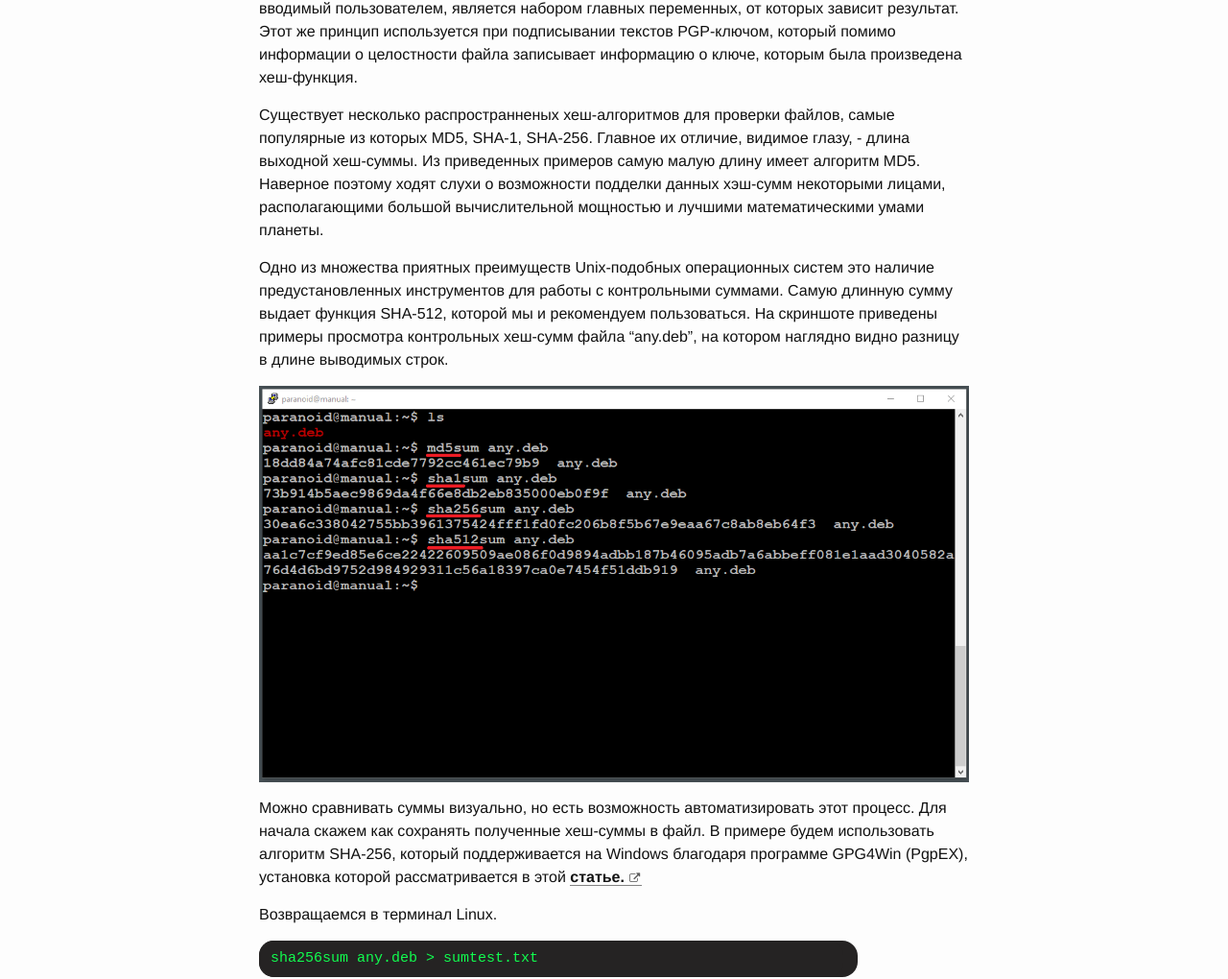
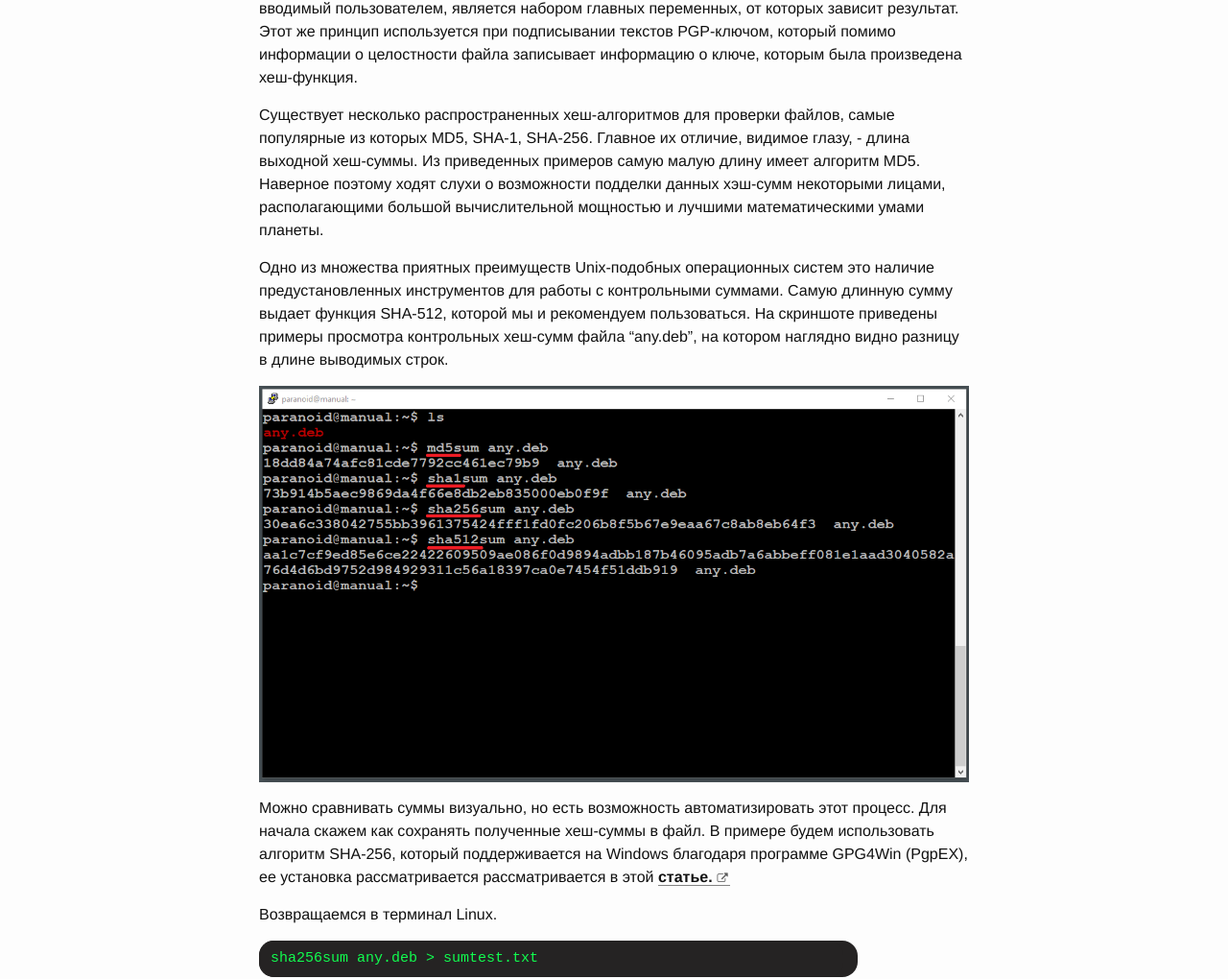
Before and after one commit to 2b7E1n6D0e5R7/2b7E1n6D0e5R7.github.io, a Jekyll site: the page built from _posts/2019-12-17-hash-sums.md, in a window 1280 px wide and 1400 px high, scrolled down 377 px. Shown: the part 149-1169 px from the top of the window at 96% size. Built offline with Jekyll 4.4.1, drawn with Linux system fonts in a browser that asks for light colours; some of the changed text lies outside the part shown.

Commit message:
Update 2019-12-17-hash-sums.md

```diff
--- a/_posts/2019-12-17-hash-sums.md
+++ b/_posts/2019-12-17-hash-sums.md
@@ -11,13 +11,13 @@
 
 Для наглядности эту сложную процедуру можно сравнить с решением уравнения, где пароль, вводимый пользователем, является набором главных переменных, от которых зависит результат. Этот же принцип используется при подписывании текстов PGP-ключом, который помимо информации о целостности файла записывает информацию о ключе, которым была произведена хеш-функция.
 
-Существует несколько распространненых хеш-алгоритмов для проверки файлов, самые популярные из которых MD5, SHA-1, SHA-256. Главное их отличие, видимое глазу, - длина выходной хеш-суммы. Из приведенных примеров самую малую длину имеет алгоритм MD5. Наверное поэтому ходят слухи о возможности подделки данных хэш-сумм некоторыми лицами, располагающими большой вычислительной мощностью и лучшими математическими умами планеты.
+Существует несколько распространенных хеш-алгоритмов для проверки файлов, самые популярные из которых MD5, SHA-1, SHA-256. Главное их отличие, видимое глазу, - длина выходной хеш-суммы. Из приведенных примеров самую малую длину имеет алгоритм MD5. Наверное поэтому ходят слухи о возможности подделки данных хэш-сумм некоторыми лицами, располагающими большой вычислительной мощностью и лучшими математическими умами планеты.
 
 Одно из множества приятных преимуществ Unix-подобных операционных систем это наличие предустановленных инструментов для работы с контрольными суммами. Самую длинную сумму выдает функция SHA-512, которой мы и рекомендуем пользоваться. На скриншоте приведены примеры просмотра контрольных хеш-сумм файла “any.deb”, на котором наглядно видно разницу в длине выводимых строк.
 
 [![скриншот к статье](/images/posts/hash-sums/1.png "терминал")]({{site.baseurl}}/images/posts/hash-sums/1.png "увеличить изображение"){:target="_blank"}{:class="zoom-in"}
 
-Можно сравнивать суммы визуально, но есть возможность автоматизировать этот процесс. Для начала скажем как сохранять полученные хеш-суммы в файл. В примере будем использовать алгоритм SHA-256, который поддерживается на Windows благодаря программе GPG4Win (PgpEX), установка которой рассматривается в этой [статье.<i class="fa fa-external-link"></i>]({{site.baseurl}}/pgp-encryption-windows "PGP-шифрование на Windows"){:target="_blank"}
+Можно сравнивать суммы визуально, но есть возможность автоматизировать этот процесс. Для начала скажем как сохранять полученные хеш-суммы в файл. В примере будем использовать алгоритм SHA-256, который поддерживается на Windows благодаря программе GPG4Win (PgpEX), ее установка рассматривается рассматривается в этой [статье.<i class="fa fa-external-link"></i>]({{site.baseurl}}/pgp-encryption-windows "PGP-шифрование на Windows"){:target="_blank"}
 
 Возвращаемся в терминал Linux.
 
```
Also changed, not shown: other parts of _posts/2019-12-17-hash-sums.md (+2 -2 lines).
